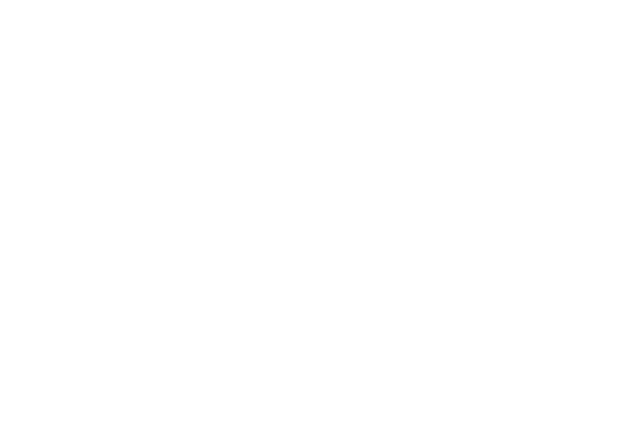
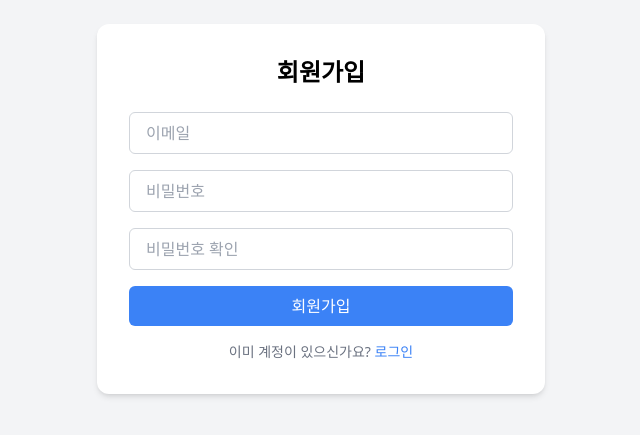
Before and after one commit to seunghyeon-tak/frontend-price-comparison, a Vue app: page /signup in a window 1280 px wide. Before the commit this address had no page. Shown: the part 191-626 px from the top of the page, without its empty margins (319-959 px from the left). Built offline with nearby package versions, Linux system fonts and the light colour scheme.

Commit message:
[feat] signup page

```diff
--- /dev/null
+++ b/src/pages/SignupPage.vue
@@ -0,0 +1,62 @@
+<template>
+    <div class="min-h-screen bg-gray-100 flex items-center justify-center">
+      <div class="bg-white p-8 rounded-xl shadow-md w-full max-w-md">
+        <div class="text-center mb-6">
+          <h1 class="text-2xl font-bold">회원가입</h1>
+        </div>
+
+        <form @submit.prevent="handleSignup" class="space-y-4">
+          <input
+            v-model="email"
+            type="email"
+            placeholder="이메일"
+            class="w-full px-4 py-2 border border-gray-300 rounded-md focus:outline-none focus:ring-2 focus:ring-blue-500"
+          />
+          <input
+            v-model="password"
+            type="password"
+            placeholder="비밀번호"
+            class="w-full px-4 py-2 border border-gray-300 rounded-md focus:outline-none focus:ring-2 focus:ring-blue-500"
+          />
+          <input
+            v-model="confirmPassword"
+            type="password"
+            placeholder="비밀번호 확인"
+            class="w-full px-4 py-2 border border-gray-300 rounded-md focus:outline-none focus:ring-2 focus:ring-blue-500"
+          />
+
+          <button
+            type="submit"
+            class="w-full bg-blue-500 text-white py-2 rounded-md hover:bg-blue-600 transition"
+          >
+            회원가입
+          </button>
+        </form>
+
+        <p class="text-sm text-gray-500 text-center mt-4">
+          이미 계정이 있으신가요?
+          <a href="/login" class="text-blue-500 hover:underline">로그인</a>
+        </p>
+      </div>
+    </div>
+  </template>
+
+  <script setup lang="ts">
+  import { ref } from 'vue'
+
+  const name = ref('')
+  const email = ref('')
+  const password = ref('')
+  const confirmPassword = ref('')
+
+  const handleSignup = () => {
+    console.log('회원가입 시도:', name.value, email.value, password.value, confirmPassword.value)
+
+    if (password.value !== confirmPassword.value) {
+      alert('비밀번호가 일치하지 않습니다.')
+      return
+    }
+
+    // 실제 회원가입 API 요청 연결 예정
+  }
+  </script>
--- a/src/router/index.ts
+++ b/src/router/index.ts
@@ -1,8 +1,10 @@
 import { createRouter, createWebHistory } from 'vue-router'
 import LoginPage from '@/pages/LoginPage.vue'
+import SignupPage from '@/pages/SignupPage.vue'
 
 const routes = [
   { path: '/login', component: LoginPage },
+  { path: '/signup', component: SignupPage },
 ]
 
 const router = createRouter({
```
